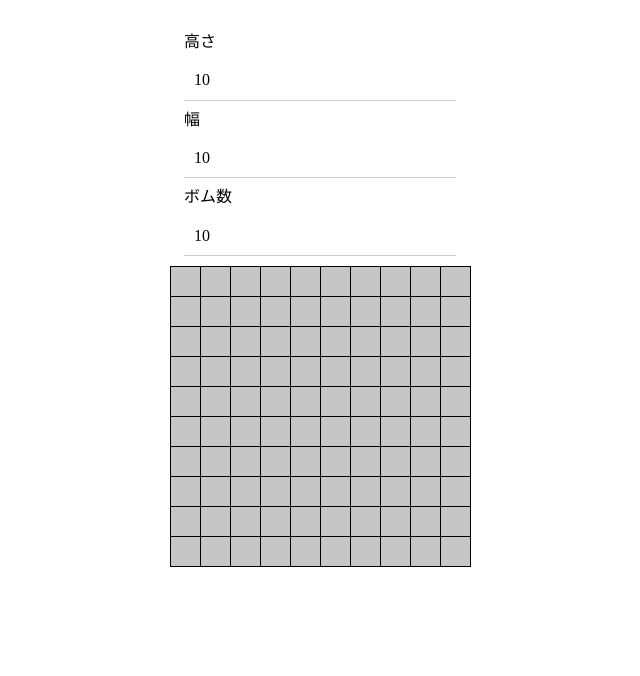
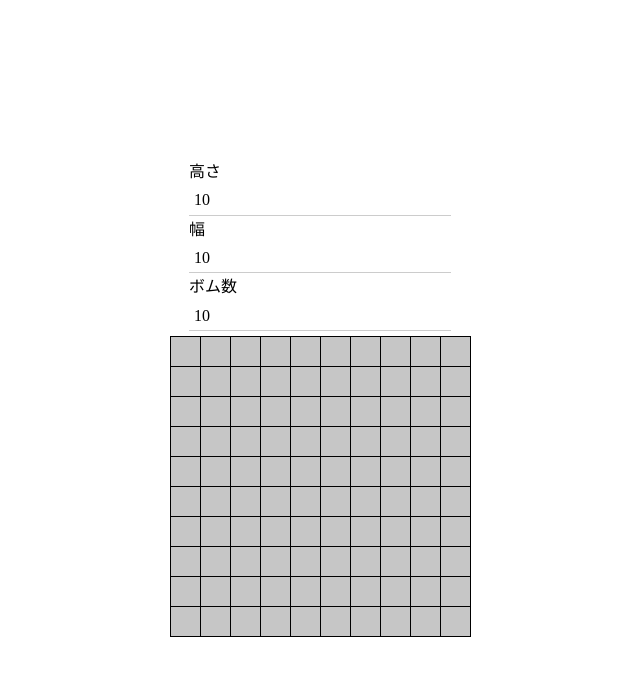
Before and after one commit to 1F10220055/minesweeper, a plain HTML site: page index.html in a window 1280 px wide. Shown: the whole page, without its empty margins (320-960 px from the left). Drawn offline with Linux system fonts and the light colour scheme; some packages are replaced by stand-ins of ours.

Commit message:
マージン調整

```diff
--- a/styles.css
+++ b/styles.css
@@ -14,8 +14,8 @@ body {
 
 #setting input {
   width: 100%;
-  padding: 10px;
-  margin: 10px 0;
+  padding: 5px;
+  margin: 5px 0;
   border: none;
   border-bottom: 1px solid #ccc;
   font-size: 16px;
@@ -23,10 +23,6 @@ body {
   font-weight: inherit;
   color: inherit;
   background-color: transparent;
-}
-
-#board {
-  margin-bottom: 200px;
 }
 
 .cell {
```
